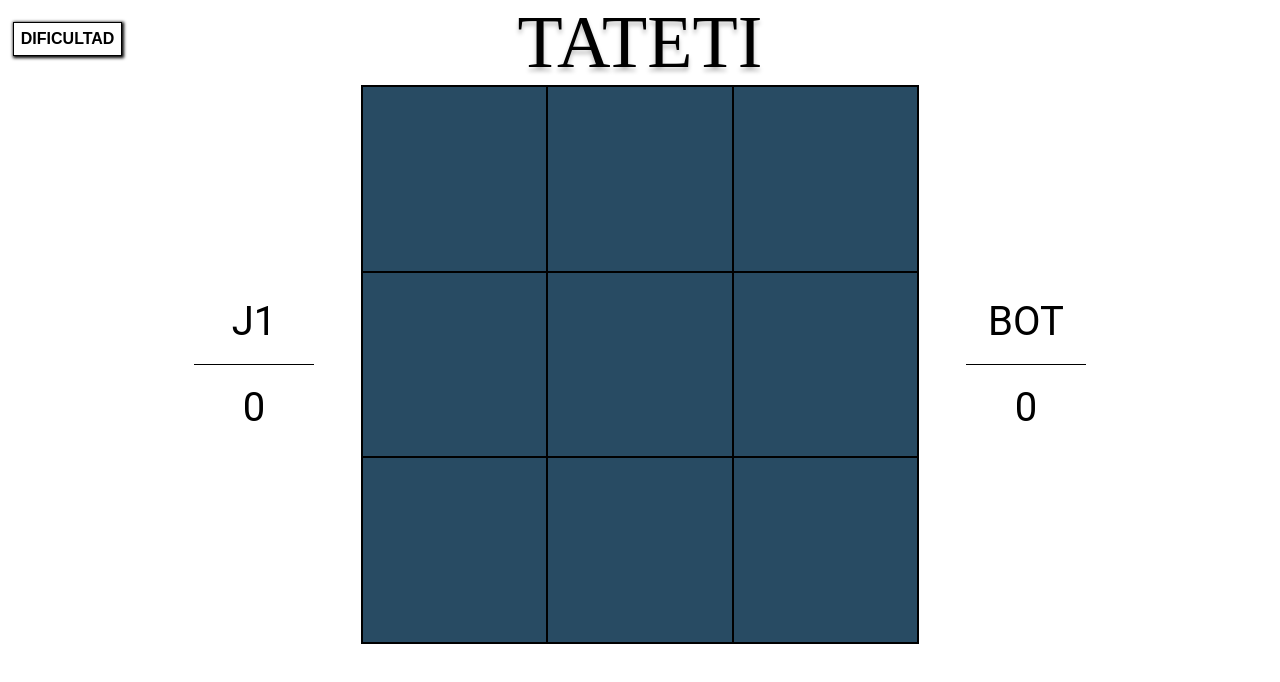
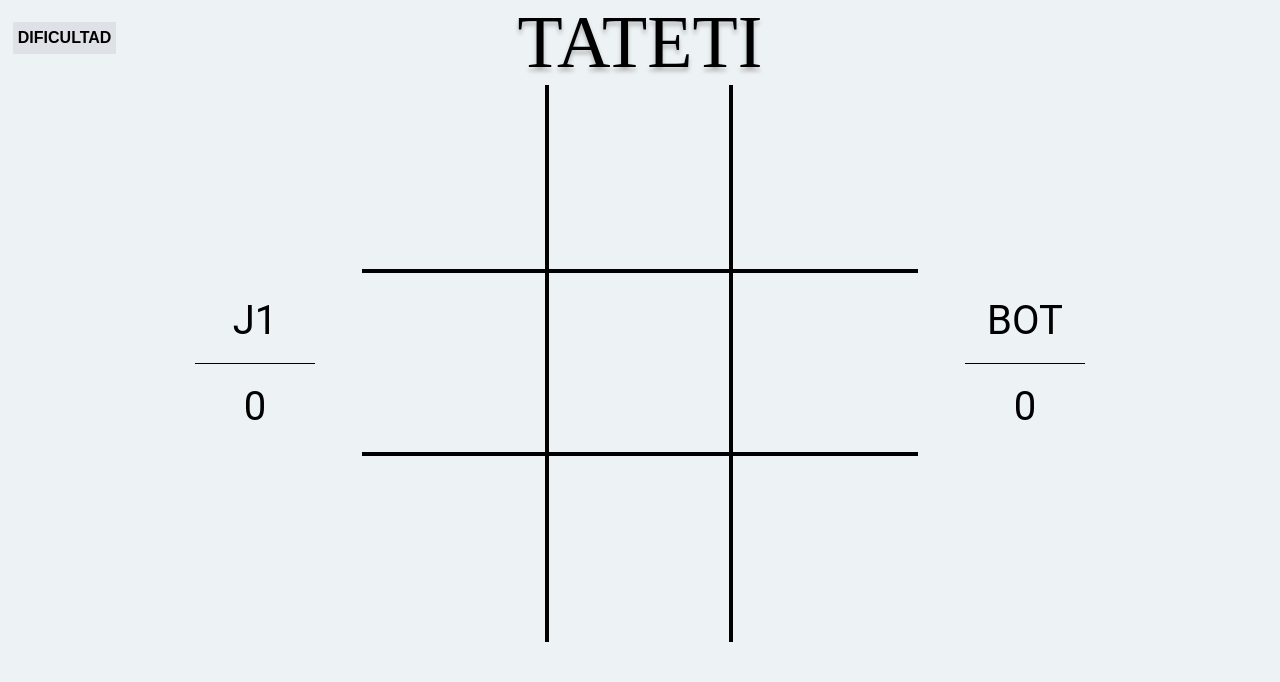
Before and after one commit to CristianYogi/TATETI, a plain HTML site: page index.html in a window 1280 px wide. Drawn offline with Linux system fonts and the light colour scheme.

Commit message:
Mejoras visuales

```diff
--- a/index.html
+++ b/index.html
@@ -27,6 +27,10 @@
 
         <!-- TABLERO -->
         <div id="tablero">
+            <div class="horizontal" id="horizontal-1"></div>
+            <div class="horizontal" id="horizontal-2"></div>
+            <div class="vertical" id="vertical-1"></div>
+            <div class="vertical" id="vertical-2"></div>
             <div id="0" class="cuadrado"></div>
             <div id="1" class="cuadrado"></div>
             <div id="2" class="cuadrado"></div>
@@ -63,6 +67,8 @@
         </div>
     </main>
 
+
     <script  src="./script.js"></script>
+
 </body>
 </html>
--- a/script.js
+++ b/script.js
@@ -88,8 +88,25 @@ function obtenerDificultad(elemento){
 
 }
 
+function mouseEncima(elemento){
+    let cuadrado = elemento.target
+    if(!cuadrado.classList.contains('cruz') && !cuadrado.classList.contains('circulo') ){
+        cuadrado.style.backgroundImage= "url('img/cruz-opaco.svg')"
+    }
+
+}
+
+function mouseFuera(elemento){
+    let cuadrado = elemento.target
+    if(!cuadrado.classList.contains('cruz') && !cuadrado.classList.contains('circulo')){
+        cuadrado.style.backgroundImage=""
+    }
+}
+
 for (let i = 0; i < cuadrados.length; i++) {
     cuadrados[i].addEventListener('click', eventoClick, false)
+    cuadrados[i].addEventListener('mouseover',mouseEncima, false)
+    cuadrados[i].addEventListener('mouseout',mouseFuera,false)
 }
 
 function cambiarTurno(){
@@ -175,7 +192,7 @@ function comprobarPosicionOcupado(cuadrado){
 }
 
 function eventoClick(elemento){
-
+    elemento.target.style.backgroundImage = ""
     if (!finalizo && !comprobarPosicionOcupado(elemento.target)){
         ponerFicha(elemento.target)
         let estado = comprobarEstado(matrizTablero, turno)
--- a/style.css
+++ b/style.css
@@ -2,7 +2,7 @@
 
 body{
     margin: 0px;
-    background-color: #ffffff;
+    background-color: #edf2f4;
 }
 
 
@@ -97,40 +97,81 @@ main{
     display: grid;
     grid-template-columns: repeat(3,33.33%);
 
-    border: 1px solid black;
+    /* border: 1px solid black; */
 
 }
 
 /* cuadrados */
 
 .cuadrado{
+    --espacio : 2px;
     box-sizing: border-box;
-    border: 1px solid black;
+    /* border: 3px solid black; */
+    margin: var(--espacio);
 
-    background-color: #284b63;
+    background-repeat: no-repeat;
+    background-position: center;
+    background-size: 60%;
+    /* background-color: #284b63; */
 
     cursor: pointer;
 }
 
-.cuadrado:hover{
 
-    background-color: #d9d9d9;
-}
+
+/* .cuadrado:hover{
+
+    background-image: url('img/cruz-opaco.svg');
+} */
 
 .cruz{
     background-image: url('img/cruz.svg');
-    background-repeat: no-repeat;
-    background-position: center;
-    background-size: 70%;
+
 }
 
 .circulo{
     background-image: url('img/circulo.svg');
-    background-repeat: no-repeat;
-    background-position: center;
-    background-size: 70%;
 }
 
+
+.horizontal{
+    width: 100%;
+    height: 4px;
+
+    position: absolute;
+
+    z-index: 1;
+
+    background-color: black;
+}
+
+.vertical{
+    width: 4px;
+    height: 100%;
+
+    position: absolute;
+
+    z-index: 1;
+
+    background-color: black;
+}
+
+
+#horizontal-1{
+    top: 33%;
+}
+
+#horizontal-2{
+    top: 66%;
+}
+
+#vertical-1{
+    left: 33%;
+}
+
+#vertical-2{
+    left: 66%;
+}
 /* CARTEL FINAL */
 #cartel{
     width: 50%;
@@ -149,7 +190,7 @@ main{
     left: 25%;
     top: 35%;
 
-    z-index: 1;
+    z-index: 2;
 }
 
 #cartel p{
@@ -190,6 +231,8 @@ main{
 
     width: 70%;
     height: 50%;
+
+    z-index: 1;
 
     border: 1px solid blue;
     background-color: snow;
@@ -236,21 +279,28 @@ main{
 }
 
 #dificultad{
-    padding: 7px;
+    /* display:flex;
+    justify-content: center;
+    align-items: center; */
+
+    padding: 7px 5px;
 
     position: absolute;
     left: 1%;
     top: 26%;
 
+    background-color: #dee2e6;
+
     font-weight: bolder;
     font-family: Arial, Helvetica, sans-serif;
     cursor: pointer;
 
-    border: 1px solid black;
+    /* border: 1px solid black; */
 
-    box-shadow: 1px 1px 3px 1px black;
+    /* box-shadow: 1px 1px 3px 1px black; */
 }
 
 #dificultad:hover{
-    background-color: lightgray;
+    background-color: #8d99ae;
+    color: black;
 }
```
Also changed, not shown: img/cruz-opaco.svg (added).
